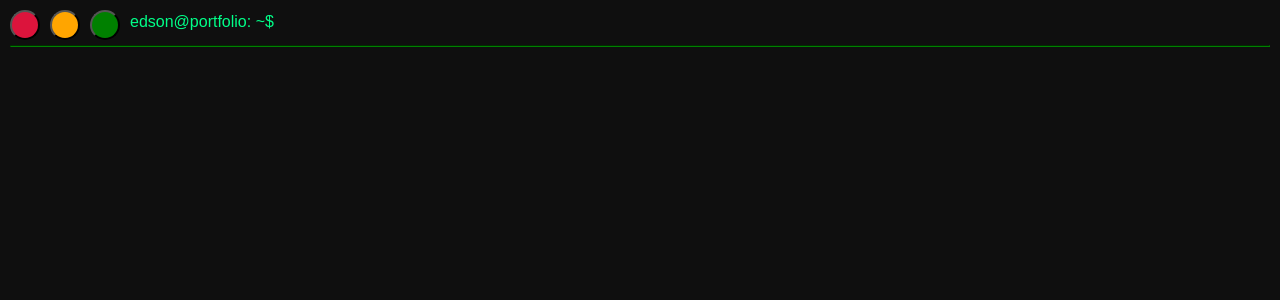
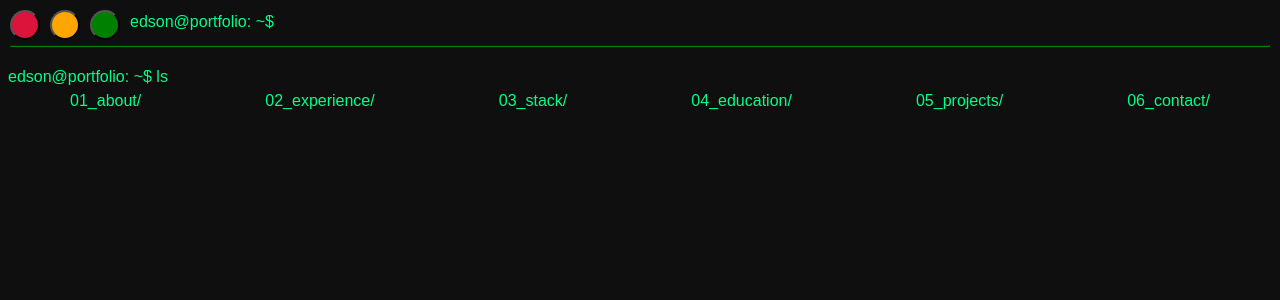
Before and after one commit to eddgalan/eddgalan.github.io, a React (Vite) app: page / in a window 1280 px wide. Shown: the top 300 px of the page. Built offline with nearby package versions, Linux system fonts and the light colour scheme.

Commit message:
Add Navbar component and integrate into AppUI - Create Navbar component with navigation links and styling - Integrate Navbar into AppUI alongside Header

```diff
--- a/src/App/AppUI.jsx
+++ b/src/App/AppUI.jsx
@@ -1,8 +1,12 @@
 import { Header } from '../Components/Header';
+import { Navbar } from '../Components/Navbar';
 
 function AppUI() {
   return (
-    <Header />
+    <>
+      <Header />
+      <Navbar />
+    </>
   )
 }
 
--- /dev/null
+++ b/src/Components/Navbar/index.jsx
@@ -0,0 +1,20 @@
+import { CommandLine } from "../CommandLine";
+import './style.css';
+
+function Navbar() {
+  return (
+    <nav>
+      <CommandLine command="ls" />
+      <ul className="dirList">
+        <li><a href="#">01_about/</a></li>
+        <li><a href="#">02_experience/</a></li>
+        <li><a href="#">03_stack/</a></li>
+        <li><a href="#">04_education/</a></li>
+        <li><a href="#">05_projects/</a></li>
+        <li><a href="#">06_contact/</a></li>
+      </ul>
+    </nav>
+  );
+}
+
+export { Navbar };
--- /dev/null
+++ b/src/Components/Navbar/style.css
@@ -0,0 +1,10 @@
+nav {
+    padding: 0.5rem;
+}
+nav .dirList {
+    display: flex;
+    justify-content: space-around;
+}
+nav .dirList a {
+    color: #00FF88;
+}
```
